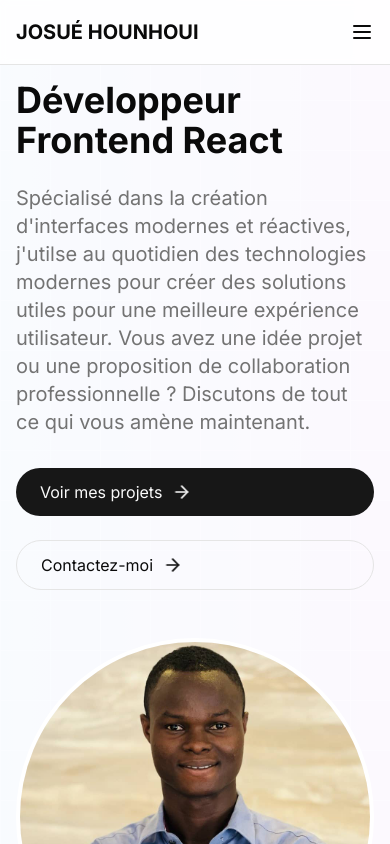
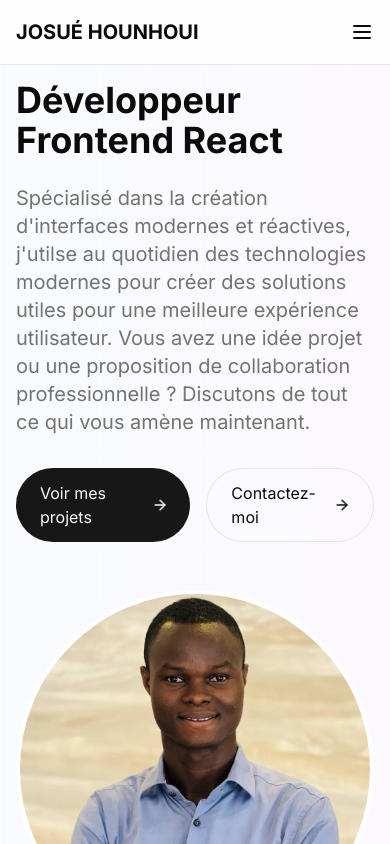
Before and after one commit to Josue-ui582/mon-portfolio, a Next.js app: page / in a window 390 px wide. Shown: the top 844 px of the page. Built offline with nearby package versions, Linux system fonts and the light colour scheme.

Commit message:
fixing menu section on mobile display

```diff
--- a/app/page.tsx
+++ b/app/page.tsx
@@ -28,7 +28,7 @@ export default function Home() {
             <p className="text-xl md:text-2xl text-muted-foreground mb-8">
               Spécialisé dans la création d&apos;interfaces modernes et réactives, j'utilse au quotidien des technologies modernes pour créer des solutions utiles pour une meilleure expérience utilisateur. Vous avez une idée projet ou une proposition de collaboration professionnelle ? Discutons de tout ce qui vous amène maintenant.
             </p>
-            <div className="flex md:flex-row flex-col gap-6">
+            <div className="flex flex-row  gap-4">
               <Link
                 href="/projets"
                 className="inline-flex items-center px-6 py-3 bg-primary text-primary-foreground rounded-full hover:opacity-90 transition-opacity"
```
